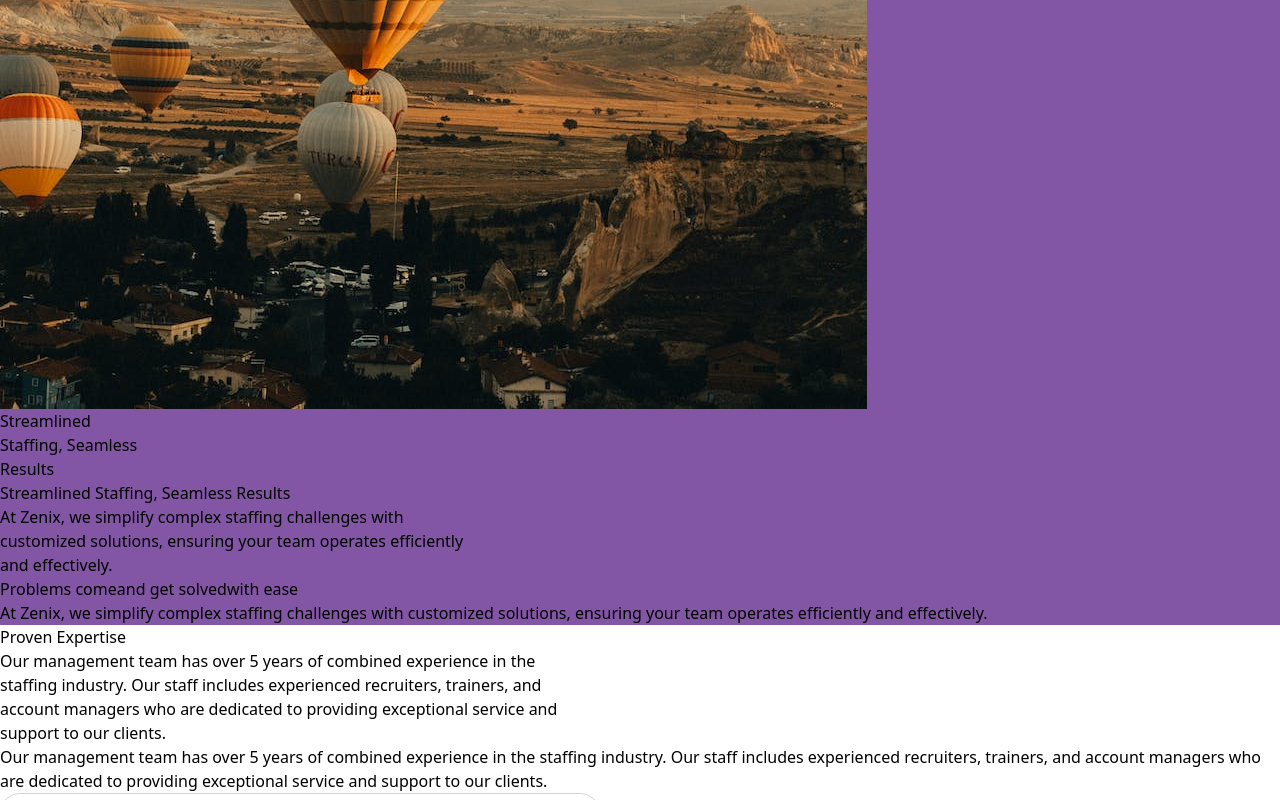
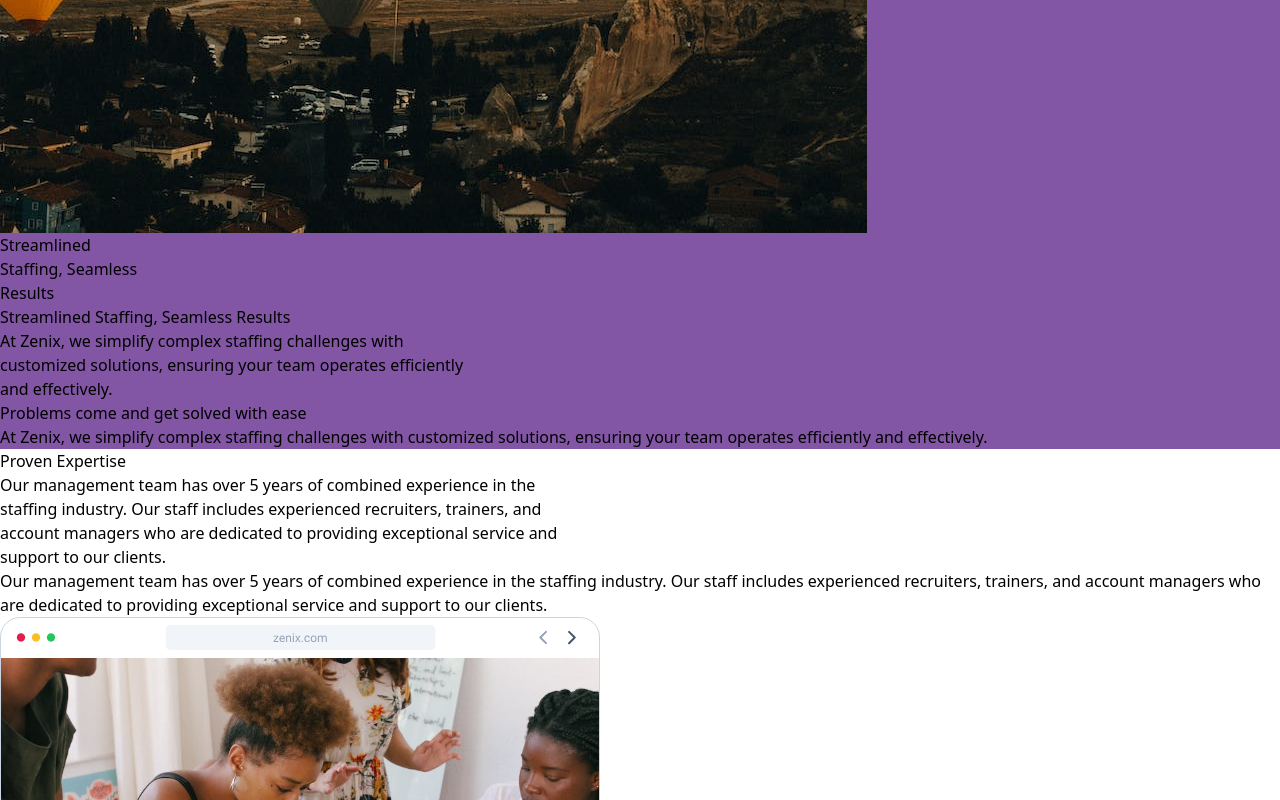
Before and after one commit to Victor-Olufade/victor-olufade.github.io, a React (Vite) app: page / in a window 1280 px wide. Shown: the part 3818-4618 px from the top of the page. Built offline with nearby package versions, Linux system fonts and the light colour scheme.

Commit message:
Zenix-Updated

```diff
--- a/src/components/History/index.tsx
+++ b/src/components/History/index.tsx
@@ -1,7 +1,7 @@
 import pic1 from "../../assets/pic1.svg";
 import pic2 from "../../assets/pic2.svg";
 import pic3 from "../../assets/pic3.svg";
-import sparks from "../../assets/sparks.svg";
+// import sparks from "../../assets/sparks.svg";
 
 const Index = () => {
   return (
@@ -28,7 +28,7 @@
         </p>
       </div>
 
-      <div className="w-full flex flex-row items-center justify-between">
+      <div className="w-full lg:w-[50%] flex flex-row items-center justify-between">
         <div className="w-[32%] md:w-[30%] h-[204px]">
           <img src={pic1} alt="" className="w-full h-hull object-cover" />
         </div>
@@ -42,11 +42,11 @@
         {/* <img src={pic1} alt="" className="w-[32%] md:w-[30%] h-[204px]"/>
         <img src={pic2} alt="" className="w-[32%] md:w-[30%] h-[204px]"/>
         <img src={pic3} alt="" className="w-[32%] md:w-[30%] h-[204px]"/> */}
-        <img
+        {/* <img
           src={sparks}
           alt=""
           className="hidden md:flex lg:-left-[100px] -left-[29px] -bottom-[800px] lg:-bottom-[300px] z-0"
-        />
+        /> */}
       </div>
     </div>
   );
--- a/src/components/Services/index.tsx
+++ b/src/components/Services/index.tsx
@@ -2,7 +2,7 @@
 
 const Index = () => {
   return (
-    <div className="flex lg:flex-row flex-col lg:p-20 px-4 py-[48px] lg:justify-between justify-center items-center lg:mt-0 mt-8">
+    <div className="flex lg:flex-row flex-col lg:p-20 px-4 py-[48px] lg:justify-between justify-center items-center lg:mt-0 md:mt-[230px]">
       <div className="flex flex-col gap-4">
         <p className="text-[#0F172A] lg:leading-[61.6px] leading-[44px] lg:text-[56px] text-[40px] lg:font-extrabold font-bold">
           Flexible Staffing, Tailored Solutions
--- a/src/components/Streamline/index.tsx
+++ b/src/components/Streamline/index.tsx
@@ -20,7 +20,7 @@
         <div className="absolute inset-0 bg-[#581C87BF]"></div>
 
         {/* Text Content */}
-        <div className="hidden relative z-10  text-white md:flex flex-col  items-end">
+        <div className="hidden lg:relative z-10  text-white md:flex flex-col  items-end">
           <h2 className="text-[56px] font-extrabold leading-[61.6px] hidden lg:block">
             Streamlined <br /> Staffing, Seamless <br /> Results
           </h2>
@@ -34,17 +34,11 @@
           </p>
         </div>
         {/* mobile view texts */}
-        <div className="relative z-10  text-white flex flex-col  items-start">
-          <span className="text-[40px] text-left font-extrabold leading-[44px]">
-            Problems come
+        <div className="relative z-10  text-white flex flex-col  items-center lg:hidden">
+          <span className="text-[40px]  font-extrabold leading-[61.6px]">
+            Problems come and get solved with ease
           </span>
-          <span className="text-[40px] text-left font-extrabold leading-[44px]">
-            and get solved
-          </span>
-          <span className="text-[40px] text-left font-extrabold leading-[44px]">
-            with ease
-          </span>
-          <p className="text-lg font-[400] text-[16px] mt-5">
+          <p className="text-lg font-[400] mt-5">
             At Zenix, we simplify complex staffing challenges with customized
             solutions, ensuring your team operates efficiently and effectively.
           </p>
--- a/vite.config.ts
+++ b/vite.config.ts
@@ -11,8 +11,8 @@
 // https://vite.dev/config/
 export default defineConfig({
   plugins: [react()],
-  base: "victor-olufade.github.io",
-  build: {
-    outDir: "dist",
-  },
+  // base: "victor-olufade.github.io",
+  // build: {
+  //   outDir: "dist",
+  // },
 });
```
Also changed, not shown: 5 other files (tests, documents, lock files or other folders).
